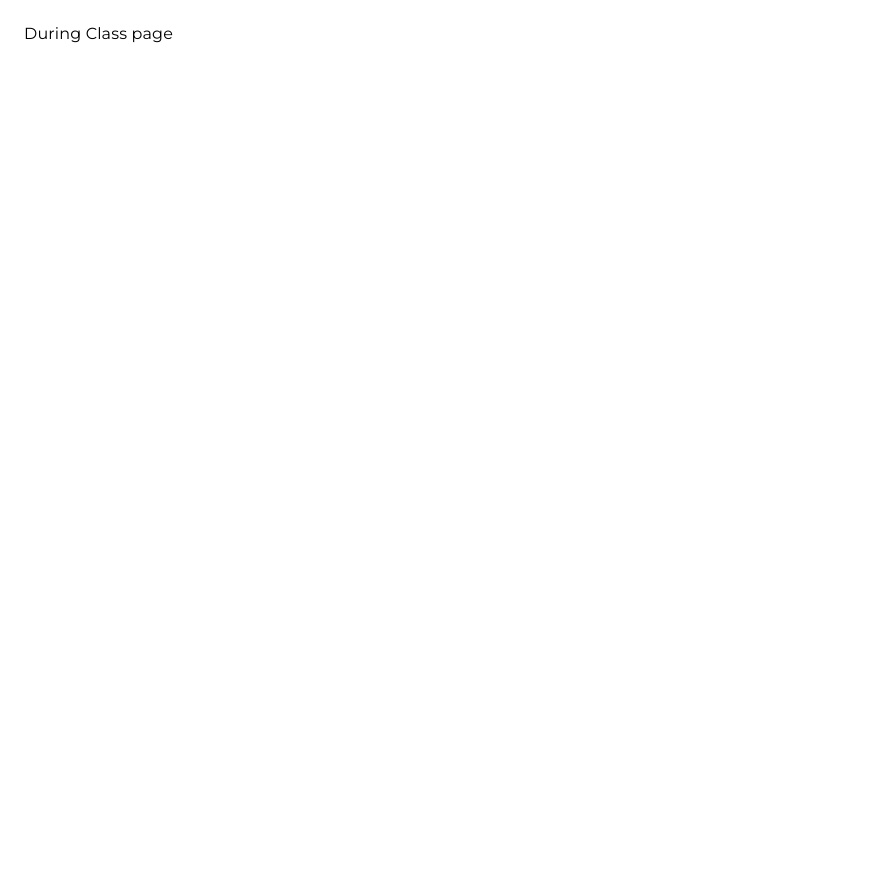
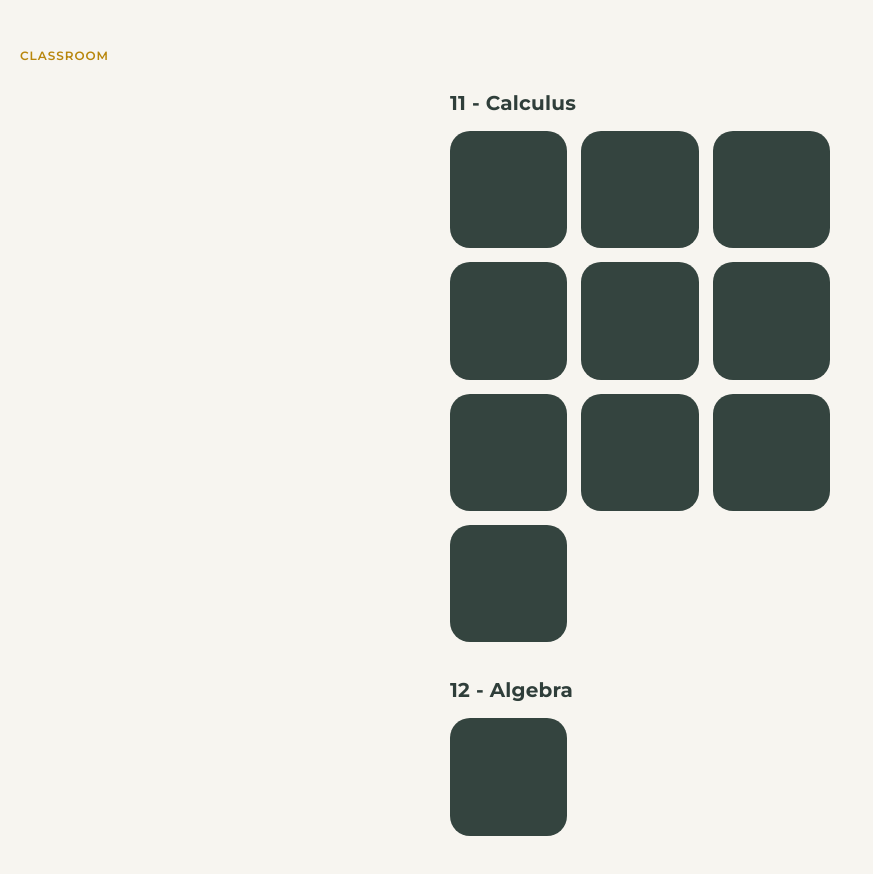
Before and after one commit to aquax-xmarine/studentDataManagement, a React (Vite) app in the folder frontend/: page /during-class in a window 1280 px wide. Shown: the whole page, without its empty margins (0-873 px from the left). Before the commit the page ends 800 px from the top, so only its background shows below. Built offline with nearby package versions, Linux system fonts and the light colour scheme.

Commit message:
ClassGroupScreen mockup frontend completed

```diff
--- a/frontend/src/App.jsx
+++ b/frontend/src/App.jsx
@@ -1,6 +1,6 @@
 import { BrowserRouter, Routes, Route } from 'react-router-dom'
 import ChooseScreen from './pages/ChooseScreen'
-import DuringClass from './pages/DuringClass'
+import DuringClass from './pages/ClassGroupScreen'
 import Analysis from './pages/Analysis'
 import Settings from './pages/Settings'
 
--- /dev/null
+++ b/frontend/src/components/SessionSquare.jsx
@@ -0,0 +1,13 @@
+function SessionSquare({ label, onClick }) {
+  return (
+    <button
+      type="button"
+      className="session-square"
+      onClick={onClick}
+      aria-label={label}
+    />
+
+  )
+}
+
+export default SessionSquare
--- /dev/null
+++ b/frontend/src/pages/ClassGroupScreen.jsx
@@ -0,0 +1,49 @@
+import { useNavigate } from 'react-router-dom'
+import SessionSquare from '../components/SessionSquare'
+import './ClassGroupsScreen.css'
+
+const classGroups = [
+  {
+    id: '11-calculus',
+    grade: '11',
+    subject: 'Calculus',
+    sessionCount: 10
+  },
+  {
+    id: '12-algebra',
+    grade: '12',
+    subject: 'Algebra',
+    sessionCount: 1
+  }
+]
+
+function ClassGroupsScreen() {
+  const navigate = useNavigate()
+
+  return (
+    <div className="class-groups-screen">
+      <span className="class-groups-eyebrow">Classroom</span>
+
+      <div className="class-group-list">
+        {classGroups.map((group) => (
+          <section className="class-group" key={group.id}>
+            <h2 className="class-group-heading">
+              {group.grade} - {group.subject}
+            </h2>
+            <div className="session-grid">
+              {Array.from({ length: group.sessionCount }, (_, i) => (
+                <SessionSquare
+                  key={`${group.id}-${i + 1}`}
+                  label={`${group.grade} ${group.subject} session ${i + 1}`}
+                  onClick={() => navigate(`/during-class/${group.id}/session/${i + 1}`)}
+                />
+              ))}
+            </div>
+          </section>
+        ))}
+      </div>
+    </div>
+  )
+}
+
+export default ClassGroupsScreen
--- /dev/null
+++ b/frontend/src/pages/ClassGroupsScreen.css
@@ -0,0 +1,68 @@
+.class-groups-screen {
+  box-sizing: border-box;
+  position: relative;
+  min-height: 100vh;
+  padding: 48px 20px 40px;
+  background: #f7f5f0;
+  font-family: 'Montserrat', -apple-system, 'Segoe UI', Roboto, sans-serif;
+
+  display: flex;
+  flex-direction: column;
+  align-items: center;
+}
+
+.class-groups-eyebrow {
+  align-self: flex-start;
+  font-size: 12px;
+  font-weight: 600;
+  letter-spacing: 0.08em;
+  text-transform: uppercase;
+  color: #b8860b;
+  margin-bottom: 28px;
+}
+
+.class-group-list {
+  display: flex;
+  flex-direction: column;
+  gap: 36px;
+  width: 100%;
+  max-width: 380px;
+}
+
+.class-group-heading {
+  font-size: 20px;
+  font-weight: 700;
+  color: #2f3e3a;
+  margin: 0 0 16px;
+  letter-spacing: 0.01em;
+}
+
+.session-grid {
+  display: grid;
+  grid-template-columns: repeat(3, 1fr);
+  gap: 14px;
+}
+
+.session-square {
+  aspect-ratio: 1 / 1;
+  width: 100%;
+  border: none;
+  border-radius: 20px;
+  background: #34443f;
+  cursor: pointer;
+  padding: 0;
+  transition: background 0.15s ease, transform 0.15s ease;
+}
+
+.session-square:hover {
+  background: #3f544d;
+}
+
+.session-square:active {
+  transform: scale(0.96);
+}
+
+.session-square:focus-visible {
+  outline: 2px solid #b8860b;
+  outline-offset: 2px;
+}
--- a/frontend/src/pages/DuringClass.jsx
+++ /dev/null
@@ -1,5 +0,0 @@
-function DuringClass() {
-  return <div style={{ padding: 24 }}>During Class page</div>
-}
-
-export default DuringClass
```
